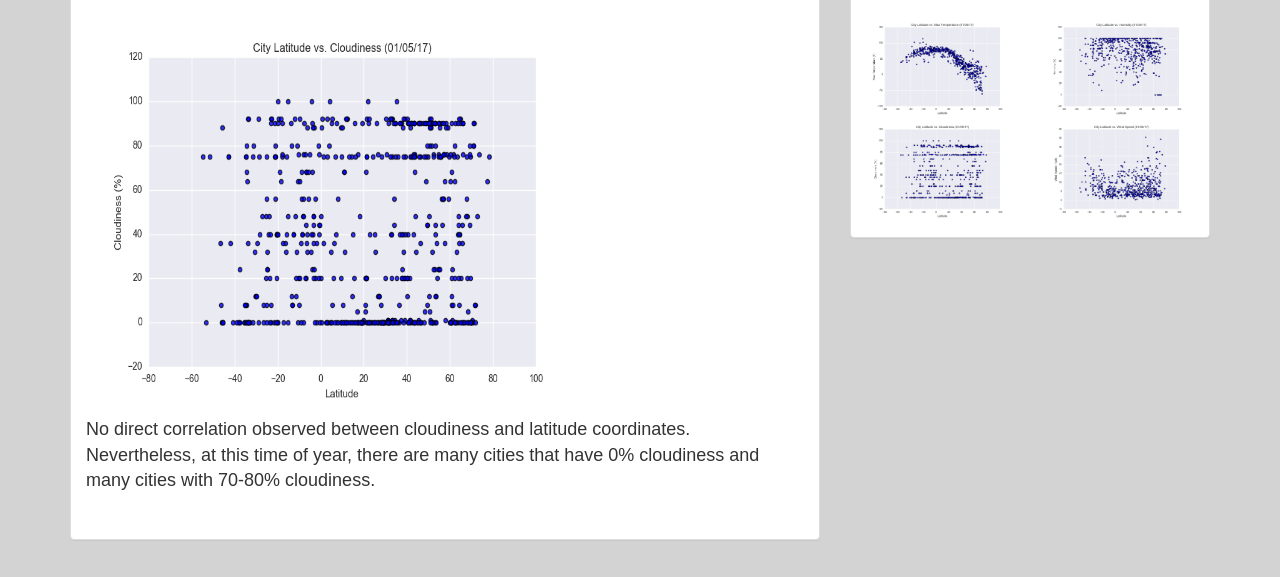
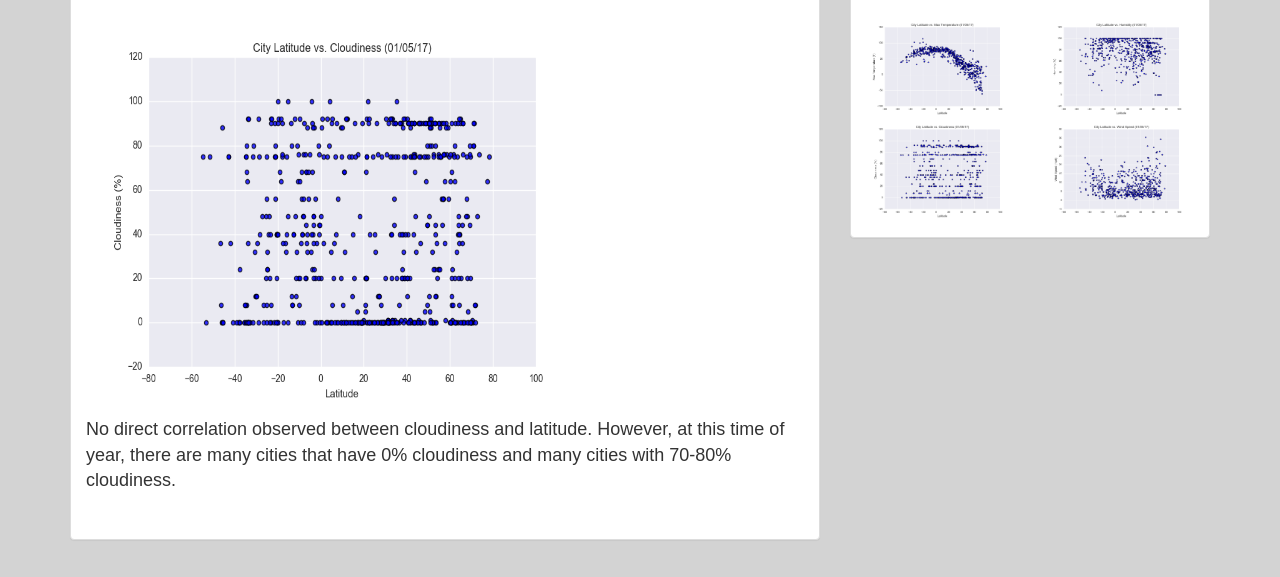
Before and after one commit to stevblag/Web-Design-Challenge, a plain HTML site: page cloudiness.html in a window 1280 px wide. Shown: the part 165-742 px from the top of the page. Drawn offline with nearby package versions, Linux system fonts and the light colour scheme.

Commit message:
Update cloudiness.html

```diff
--- a/cloudiness.html
+++ b/cloudiness.html
@@ -51,7 +51,7 @@
                         <h2>Cloudiness</h2>
                         <hr>
                         <img class= "image" src="Resources/assets/images/Fig3.png"  alt="cloudiness" >
-                        <p class="p1">No direct correlation observed between cloudiness and latitude coordinates. Nevertheless, at this time of year, there are many cities that have 0% cloudiness and many cities with 70-80% cloudiness.</p>
+                        <p class="p1">No direct correlation observed between cloudiness and latitude. However, at this time of year, there are many cities that have 0% cloudiness and many cities with 70-80% cloudiness.</p>
                     <br>
                     </div>
                 </div>
```
